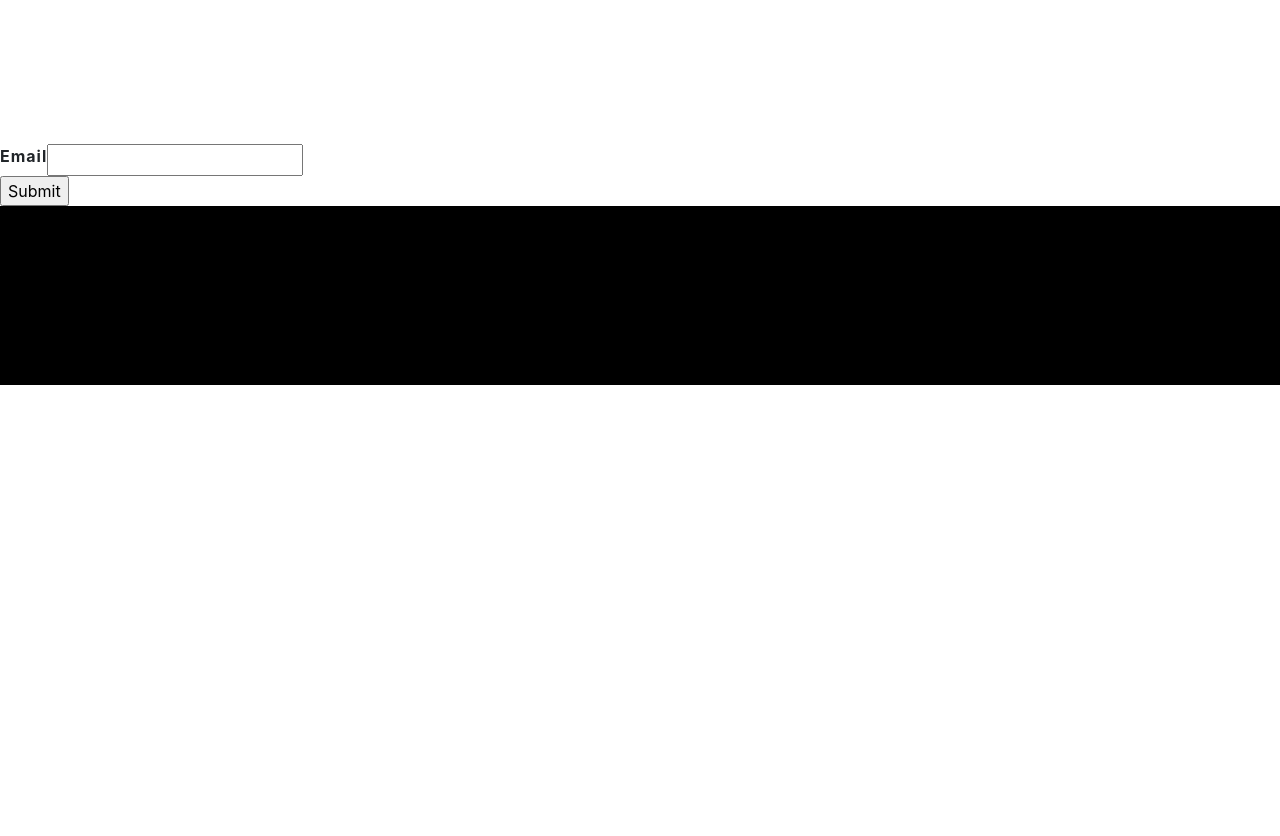
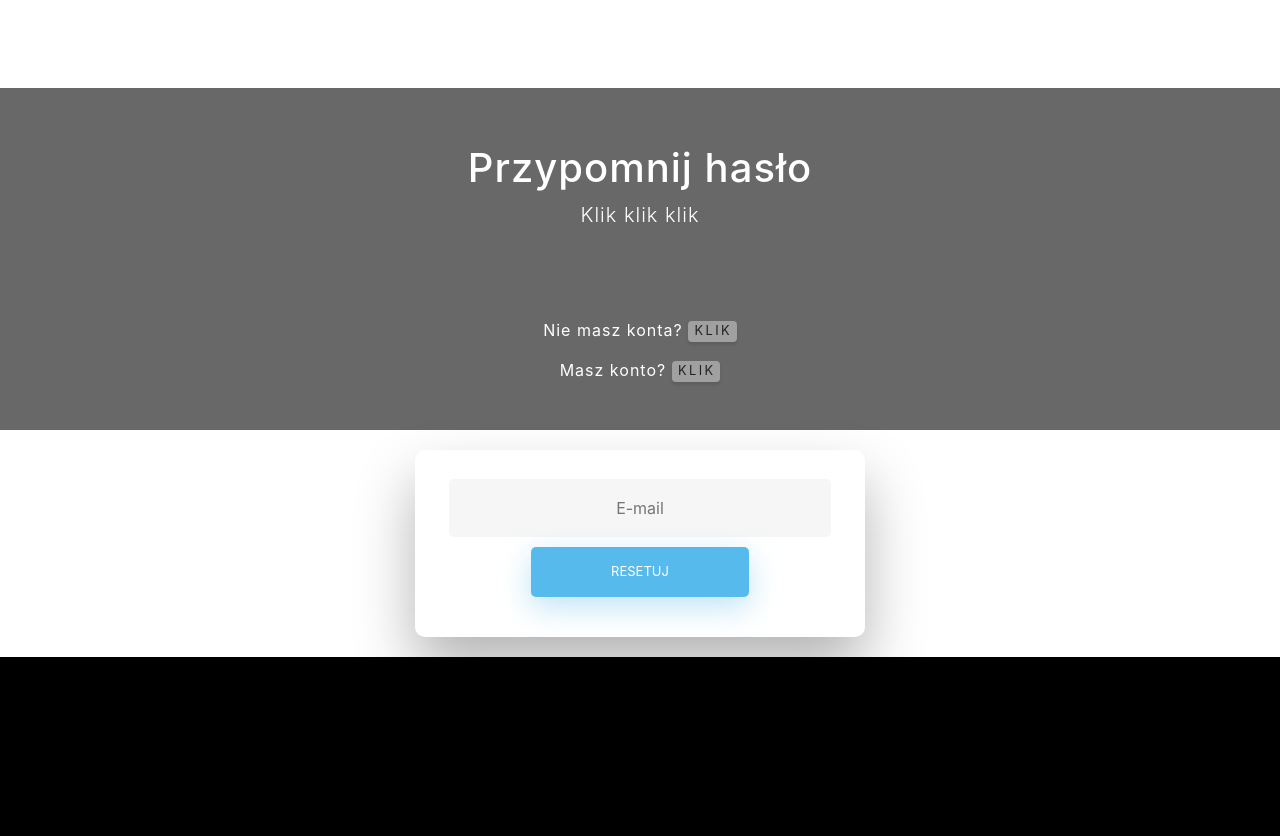
Before and after one commit to Zabora/KWJP, a Flask app: page /recovery in a window 1280 px wide. Before the commit the page ends 800 px from the top, so only its background shows below. Run offline with Flask 2, Linux system fonts and the light colour scheme; some libraries are stand-ins or nearby versions.

Commit message:
mała zmiana routingu, poprawki wyświetlania błędów i informacji, dodane dwie proste formy nauki, naprawione logowanie od frontendu, strona recovery w stylu reszty, pierdoły

```diff
--- a/app.py
+++ b/app.py
@@ -7,6 +7,8 @@ from datetime import datetime, timedelta
 from base64 import b64encode
 import yaml
 import re
+import random
+import sys
 
 app = Flask(__name__, static_folder='assets')
 
@@ -63,10 +65,12 @@ def login():
     if not user.email or not user.password:
       flash("Wszystkie pola są wymagane")
       return render_template("login.html", content={}), 400
+
     # walidacja email, specyfikacja HTML5
     if not re.match(emailRegex, user.email):
       flash(f"Email ma nieprawidłowy format\n{emailRegexMsg}")
       return render_template("login.html", content={}), 400
+
     # walidacja hasła
     if not re.match(passwordRegex, user.password):
       flash(f"Hasło ma nieprawidłowy format\n{passwordRegexMsg}")
@@ -102,7 +106,7 @@ def login():
         if result["privileges"] == 'admin':
           return redirect('/dashboard')
         else:
-          return redirect(f'users/{result["name"]}')
+          return redirect('/userpage')
       else:
         flash("Hasło lub email są niepoprawne")
         return render_template("login.html", content={"email": user.email}), 400
@@ -112,7 +116,7 @@ def login():
       if userData.get("privileges") == 'admin':
         return redirect('/dashboard')
       else:
-        return redirect(f"/users/{userData.get('name')}")
+        return redirect('/userpage')
     else:
       return render_template("login.html", content={}), 200
 
@@ -128,18 +132,24 @@ def register():
     if not user.name or not user.email or not user.password or not user.repassword:
       flash("Wszystkie pola muszą być wypełnione")
       return render_template("register.html", content={"email": user.email, "name": user.name}), 400
+
     # name conajmniej 3 litery, max 32
     if len(user.name) < 3 or len(user.name) > 32:
       flash("Nazwa musi zawierać conajmniej 3 znaki i maksymalnie 32")
       return render_template("register.html", content={"email": user.email, "name": user.name}), 400
+
     # walidacja email, specyfikacja HTML5
     if not re.match(emailRegex, user.email):
-      flash(f"Email ma niepoprawny format\n{emailRegexMsg}")
+      # flash(f"Email ma niepoprawny format\n{emailRegexMsg}")
+      flash(f"\n{emailRegexMsg}")
       return render_template("register.html", content={"email": user.email, "name": user.name}), 400
+
     # walidacja hasła
     if not re.match(passwordRegex, user.password):
-      flash(f"Hasło ma niepoprawny format\n{passwordRegexMsg}")
+      # flash(f"Hasło ma niepoprawny format\n{passwordRegexMsg}")
+      flash(f"\n{passwordRegexMsg}")
       return render_template("register.html", content={"email": user.email, "name": user.name}), 400
+
     # sprawdzenie czy hasła są takie same
     if user.password != user.repassword:
       flash("Hasła muszą być takie same")
@@ -154,7 +164,7 @@ def register():
       if results != 0:
         cur.close()
         # Powinno się mówić, że takiego email nie ma w bazie, czy udawać że jest?
-        flash("Email jest już zajęty")
+        flash("Email jest już zajęty, zaluguj się lub też zresetuj hasło", "info")
         return render_template("register.html", content={}), 400
 
       try:
@@ -165,7 +175,9 @@ def register():
       else:
         mysql.connection.commit()
         cur.close()
-        return redirect('/login')
+        flash("Dziękujemy za rejestrację, proszę sie zalogować:", "info")
+        # return redirect('/login')
+        return redirect(url_for('login'))
   else:
     return render_template("register.html", content={}), 400
 
@@ -276,22 +288,24 @@ def resetpassword():
     else:
       return render_template("reset_password.html", content={}), 200
 
-@app.route("/users/<user>")
-def user(user):
+@app.route("/userpage")
+# def user(user):
+def user():
+  userData = session["user"]
   if "user" in session:
-    userData = session["user"]
-    if userData.get("name") != user:
-      return redirect(f"/users/{userData.get('name')}")
+    # if userData.get("name") != user:
+    #   return redirect(url_for('userpage'))
 
     return render_template("user.html", content=userData), 200
   else:
     flash("Zostałeś wylogowany")
     return redirect("/login")
 
-@app.route("/users/<user>/mylist", methods=["POST", "GET"])
-def mylist(user):
+@app.route("/userpage/mylist", methods=["POST", "GET"])
+def mylist():
+  userData = session["user"]
   if "user" in session:
-    userData = session["user"]
+    # userData = session["user"]
     if request.method == "POST":
       if request.args.get('action') == "delete":
         custId = request.form['custId']
@@ -508,10 +522,61 @@ def update(id):
     flash("Musisz być zalogowany, aby tworzyć/edytować fiszki")
     return redirect("login")
 
-@app.route("/learn/<id>")
+@app.route("/learn/<id>", methods=["POST", "GET"])
 def learn(id):
   if "user" in session:
-    return f"<p>GET This is learn {id}</p>"
+    userData = session["user"]
+    # nwm = session["id"]
+    # setData = id
+    try:
+      cur = mysql.connection.cursor()
+
+      results = cur.execute("""SELECT * FROM `flashcard` WHERE `set_id` = %s""", {id})
+
+    except Exception as ex:
+      return render_template("error.html", content={"code": 500, "error": "Connect"}), 500
+    else:
+      result = cur.fetchall()
+      cur.close()
+
+      if results == 0:
+          return render_template("error.html", content={"code": 204, "error": "Zestaw jest pusty"}), 204
+
+      return render_template("learn.html", content={"set_id": id, "flashcard": result}), 200
+
+      # return render_template("learn.html", content={"set_id": id}), 200
+      # return render_template("flashcard_sets.html", content={"flashcard_sets": result, "type": "user", "edit": True}), 200
+      # return f"{results}"
+
+    # return f"<p>GET This is learn {id}</p>"
+  else:
+    flash("Musisz być zalogowany, aby ...")
+    return redirect("login")
+
+@app.route("/learn/<id>/1", methods=["POST", "GET"])
+def learn1(id):
+  if "user" in session:
+
+
+    userData = session["user"]
+    try:
+      cur = mysql.connection.cursor()
+
+      results = cur.execute("""SELECT * FROM `flashcard` WHERE `set_id` = %s ORDER BY RAND() LIMIT 1""", {id})
+
+    except Exception as ex:
+      return render_template("error.html", content={"code": 500, "error": "Connect"}), 500
+    else:
+      all_flashcards = cur.fetchall()
+      cur.close()
+
+      if results == 0:
+          return render_template("error.html", content={"code": 204, "error": "Zestaw jest pusty"}), 204
+      print(all_flashcards, file=sys.stderr)
+      print(all_flashcards[0]['answer'], file=sys.stderr)
+
+      return render_template("learn1.html", content={"set_id": id, "flashcard": all_flashcards}), 200
+
   else:
     flash("Musisz być zalogowany, aby ...")
     return redirect("login")
--- a/templates/flashcard.html
+++ b/templates/flashcard.html
@@ -25,6 +25,7 @@
   <button type="button" class="btn btn-primary" data-toggle="modal" data-target="#exampleModalCenter">
     Dodaj fiszke
   </button>
+
 
   <!-- Modal -->
   <div class="modal fade" id="exampleModalCenter" tabindex="-1" role="dialog" aria-labelledby="exampleModalCenterTitle" aria-hidden="true">
@@ -56,6 +57,8 @@
     </div>
   </div>
   {% endif %}
+  <a style="color: #222222; border-color: #ffffff; background-color: #a0a0a0; font-size: 0.8rem;" class="btn btn-primary js-scroll-trigger" href="{{ url_for('learn', id=content['flashcard_sets']['set_id']) }}">ucz się</a>
+  <a style="color: #222222; border-color: #ffffff; background-color: #a0a0a0; font-size: 0.8rem;" class="btn btn-primary js-scroll-trigger" href="{{ url_for('learn1', id=content['flashcard_sets']['set_id']) }}">ucz się pojedynczo</a>
   <table border = 1>
     <tr>
       <th>ID</th>
--- a/templates/recovery.html
+++ b/templates/recovery.html
@@ -1,19 +1,223 @@
 {% extends "base.html" %}
 {% block title %}Recovery Page{% endblock %}
 {% block content %}
+
+<head>
+
+  <style>
+    .wrapper {
+  display: flex;
+  align-items: center;
+  flex-direction: column;
+  justify-content: center;
+  width: 100%;
+  min-height: 100%;
+  padding: 20px;
+}
+
+#formContent {
+  -webkit-border-radius: 10px 10px 10px 10px;
+  border-radius: 10px 10px 10px 10px;
+  background: #fff;
+  padding: 30px;
+  width: 90%;
+  max-width: 450px;
+  position: relative;
+  padding: 0px;
+  -webkit-box-shadow: 0 30px 60px 0 rgba(0,0,0,0.3);
+  box-shadow: 0 30px 60px 0 rgba(0,0,0,0.3);
+  text-align: center;
+}
+
+#formFooter {
+  background-color: #f6f6f6;
+  border-top: 1px solid #dce8f1;
+  padding: 25px;
+  text-align: center;
+  -webkit-border-radius: 0 0 10px 10px;
+  border-radius: 0 0 10px 10px;
+}
+
+
+
+/* TABS */
+
+h2.inactive {
+  color: #cccccc;
+}
+
+h2.active {
+  color: #0d0d0d;
+  border-bottom: 2px solid #5fbae9;
+}
+
+
+
+/* FORM TYPOGRAPHY*/
+
+input[type=button], input[type=submit], input[type=reset]  {
+  background-color: #56baed;
+  border: none;
+  color: white;
+  padding: 15px 80px;
+  text-align: center;
+  text-decoration: none;
+  display: inline-block;
+  text-transform: uppercase;
+  font-size: 13px;
+  -webkit-box-shadow: 0 10px 30px 0 rgba(95,186,233,0.4);
+  box-shadow: 0 10px 30px 0 rgba(95,186,233,0.4);
+  -webkit-border-radius: 5px 5px 5px 5px;
+  border-radius: 5px 5px 5px 5px;
+  margin: 5px 20px 40px 20px;
+  -webkit-transition: all 0.3s ease-in-out;
+  -moz-transition: all 0.3s ease-in-out;
+  -ms-transition: all 0.3s ease-in-out;
+  -o-transition: all 0.3s ease-in-out;
+  transition: all 0.3s ease-in-out;
+}
+
+input[type=button]:hover, input[type=submit]:hover, input[type=reset]:hover  {
+  background-color: #39ace7;
+}
+
+input[type=button]:active, input[type=submit]:active, input[type=reset]:active  {
+  -moz-transform: scale(0.95);
+  -webkit-transform: scale(0.95);
+  -o-transform: scale(0.95);
+  -ms-transform: scale(0.95);
+  transform: scale(0.95);
+}
+
+input[type=text] {
+  background-color: #f6f6f6;
+  border: none;
+  color: #0d0d0d;
+  padding: 15px 32px;
+  text-align: center;
+  text-decoration: none;
+  display: inline-block;
+  font-size: 16px;
+  margin: 5px;
+  width: 85%;
+  border: 2px solid #f6f6f6;
+  -webkit-transition: all 0.5s ease-in-out;
+  -moz-transition: all 0.5s ease-in-out;
+  -ms-transition: all 0.5s ease-in-out;
+  -o-transition: all 0.5s ease-in-out;
+  transition: all 0.5s ease-in-out;
+  -webkit-border-radius: 5px 5px 5px 5px;
+  border-radius: 5px 5px 5px 5px;
+}
+
+input[type=text]:focus {
+  background-color: #fff;
+  border-bottom: 2px solid #5fbae9;
+}
+
+input[type=text]:placeholder {
+  color: #cccccc;
+}
+
+
+input[type=password] {
+  background-color: #f6f6f6;
+  border: none;
+  color: #0d0d0d;
+  padding: 15px 32px;
+  text-align: center;
+  text-decoration: none;
+  display: inline-block;
+  font-size: 16px;
+  margin: 5px;
+  width: 85%;
+  border: 2px solid #f6f6f6;
+  -webkit-transition: all 0.5s ease-in-out;
+  -moz-transition: all 0.5s ease-in-out;
+  -ms-transition: all 0.5s ease-in-out;
+  -o-transition: all 0.5s ease-in-out;
+  transition: all 0.5s ease-in-out;
+  -webkit-border-radius: 5px 5px 5px 5px;
+  border-radius: 5px 5px 5px 5px;
+}
+
+input[type=password]:focus {
+  background-color: #fff;
+  border-bottom: 2px solid #5fbae9;
+}
+
+input[type=password]:placeholder {
+  color: #cccccc;
+}
+
+/* OTHERS */
+
+*:focus {
+    outline: none;
+}
+
+#icon {
+  width:60%;
+}
+
+.btn-primary {
+  padding-left: 0.4rem;
+  padding-right: 0.3rem;
+  padding-top: 0rem;
+  padding-bottom: 0.1rem;
+}
+  </style>
+
+</head>
+
+<body>
+  <header style="background-color: rgb(104, 104, 104);" class="text-white">
+    <div class="container text-center">
       <br>
     <br>
     <br>
     <br>
     <br>
     <br>
+    <h1>Przypomnij hasło</h1>
+    <p class="lead">Klik klik klik</p>
+    <br>
+    <br>
+    <br>
+    <a>Nie masz konta?</a>
+    <a style="color: #222222; border-color: #ffffff; background-color: #a0a0a0; font-size: 0.8rem;" class="btn btn-primary js-scroll-trigger" href="/register">KLIK</a>
+    <p></p>
+    <a>Masz konto?</a>
+    <a style="color: #222222; border-color: #ffffff; background-color: #a0a0a0; font-size: 0.8rem;" class="btn btn-primary js-scroll-trigger" href="/login">KLIK</a>
+    <br>
+    <br>
+    <br>
+    </div>
+  </header>
+
+
+
+  <div class="wrapper fadeInDown">
+    <div id="formContent">
+      <!-- Tabs Titles -->
+
+
+      <br>
+
+      <!-- Login Form -->
       <form method="POST" action="">
-    <div class="input-group">
-      <label for="email"><b>Email</b></label>
-      <input type="email" name="email"/>
+        <input type="text" id="email" class="fadeIn second" name="email" placeholder="E-mail">
+        <input type="submit" class="fadeIn fourth" value="Resetuj">
+      </form>
+
+
     </div>
-    <div class="input-group">
-      <input type="submit">
   </div>
-  </form>
+
+
+</body>
+
+
+
+
 {% endblock %}
--- a/templates/user.html
+++ b/templates/user.html
@@ -17,6 +17,7 @@
       <td>{{content.get('state')}}</td>
     </tr>
   </table>
+  <br>
   <a href="/logout">Wyloguj</a>
   <br>
   <a href="/flashcards">Zestawy fiszek</a>
```
Also changed, not shown: templates/learn.html (added, +64 -0 lines), templates/learn1.html (added, +80 -0 lines), templates/login.html (+13 -4 lines), templates/register.html (+15 -2 lines). Lines whose indentation alone changed are shown as unchanged.
